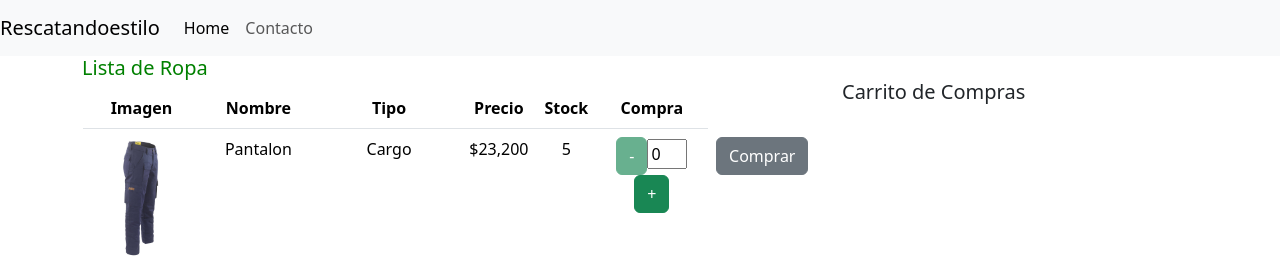
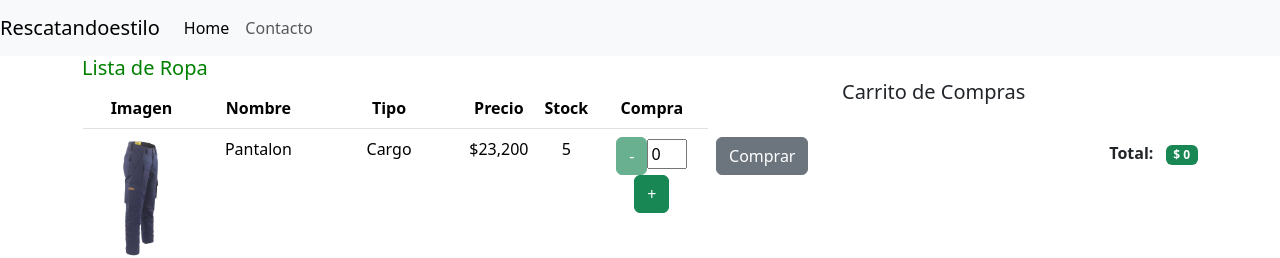
Before and after one commit to juan2645/rescatandoestilo, an Angular app: page /cloths in a window 1280 px wide. Shown: the top 258 px of the page. Built offline with nearby package versions, Linux system fonts and the light colour scheme.

Commit message:
Se agrega un total a la lista del carrito que se va actualizando con la seleccion.

```diff
--- a/src/app/clothes-cart.service.ts
+++ b/src/app/clothes-cart.service.ts
@@ -10,16 +10,27 @@ export class ClothesCartService {
   constructor() { }
 
   private _cartList: Clothes[] = [];
-  carList : BehaviorSubject<Clothes[]> = new BehaviorSubject(this._cartList);
+  private _total: number = 0;
+
+  carList: BehaviorSubject<Clothes[]> = new BehaviorSubject(this._cartList);
+  cartTotal: BehaviorSubject<number> = new BehaviorSubject(this._total);
 
   addToCart(clothes: Clothes) {
-    let item : Clothes | undefined = this._cartList.find((valor1) => valor1.nombre == clothes.nombre);
+    if (clothes.cantidad <= 0) {
+      return;
+    }
+    let item: Clothes | undefined = this._cartList.find((valor1) => valor1.nombre == clothes.nombre);
     if (item) {
       item.cantidad += clothes.cantidad;
     } else {
       this._cartList.push({... clothes});
     }
+    this.updateTotal();
     this.carList.next(this._cartList);
   }
 
+  private updateTotal() {
+    this._total = this._cartList.reduce((acc, item) => acc + (item.cantidad * item.precio), 0);
+    this.cartTotal.next(this._total);
+  }
 }
--- a/src/app/clothes-cart/clothes-cart.component.html
+++ b/src/app/clothes-cart/clothes-cart.component.html
@@ -5,3 +5,6 @@
     <span class="badge bg-primary rounded-pill">{{ clothes.cantidad }}</span>
   </li>
 </ul>
+<div class="d-flex justify-content-end mt-3">
+    <h6 class="fw-bold">Total: <span class="badge bg-success ms-2">$ {{ cartTotal$ | async }}</span></h6>
+</div>
--- a/src/app/clothes-cart/clothes-cart.component.ts
+++ b/src/app/clothes-cart/clothes-cart.component.ts
@@ -11,8 +11,14 @@ import { Observable } from 'rxjs';
 export class ClothesCartComponent {
 
   cartList$: Observable<Clothes[]>;
+  cartTotal$: Observable<number>;
+
   constructor(private cart : ClothesCartService) {
     this.cartList$ = cart.carList.asObservable();
+    this.cartTotal$ = cart.cartTotal.asObservable();
+  }
+
+  ngOnInit(): void {
   }
 
 }
```
